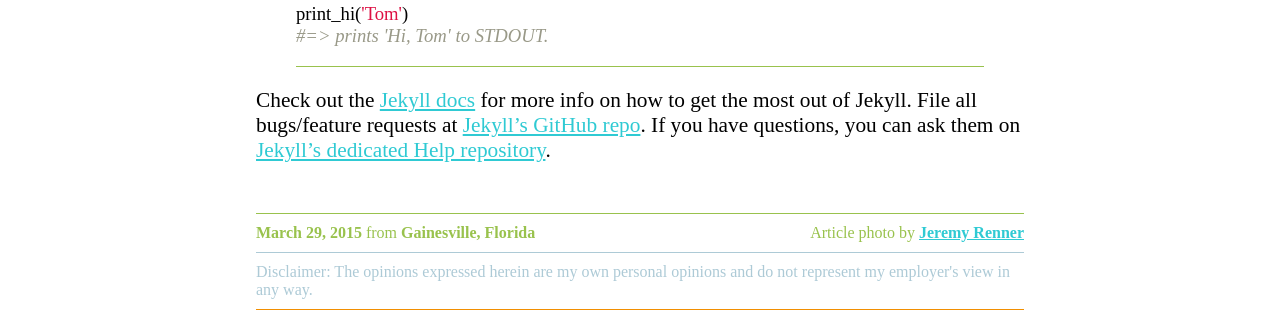
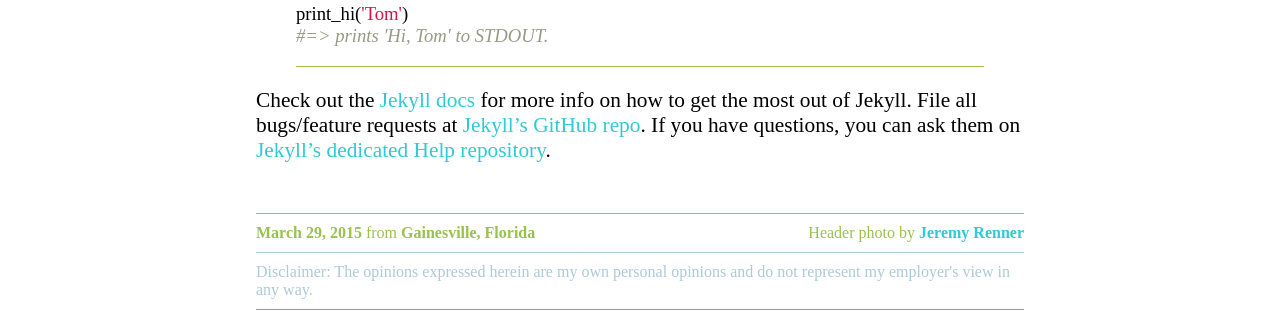
Before and after one commit to jtompkins/joshtompkins.com, a Jekyll site: the page built from _posts/2015-03-29-welcome-to-jekyll.markdown, in a window 1280 px wide. Shown: the part 733-1053 px from the top of the page. Built offline with Jekyll 4.4.1, drawn with Linux system fonts in a browser that asks for light colours; nearby versions of some CDN libraries.

Commit message:
Final tweaks to layout and styles.

```diff
--- a/_layouts/post.html
+++ b/_layouts/post.html
@@ -15,7 +15,7 @@
   	</div>
 
   	<div class="article-footer__credits">
-  		Article photo by <a href="{{ page.photographer-url }}">{{ page.photographer }}</a>
+  		Header photo by <a href="{{ page.photographer-url }}">{{ page.photographer }}</a>
   	</div>
   </footer>
 </article>
--- a/_sass/_base.scss
+++ b/_sass/_base.scss
@@ -90,7 +90,12 @@
 }
 
 a {
+	text-decoration: none;
 	color: $blue;
+
+	&:hover {
+		text-decoration: underline;
+	}
 }
 
 h1 {
@@ -126,11 +131,10 @@
 	font-size: 1rem;
 	line-height: 145%;
 	color: $dark-blue;
-}
 
-h3 a {
-	text-decoration: none;
-	color: $dark-blue;
+	a {
+		color: $dark-blue;
+	}
 }
 
 p {
--- a/index.html
+++ b/index.html
@@ -30,7 +30,7 @@
     Haberdasher is a simple .NET Micro-ORM based on <a href="https://github.com/StackExchange/dapper-dot-net">Dapper</a>. Haberdasher writes the boring SQL so you don't have to!
   </p>
 
-  <h3><a href="https://github.com/jtompkins/willitfreeze">Will it Freeze?</a></h3>
+  <h3><a href="http://jtompkins.github.io/willitfreeze/">Will it Freeze?</a></h3>
 
   <p>
     An experiment in modern Javascript development. Will it freeze where you live tonight?
```
